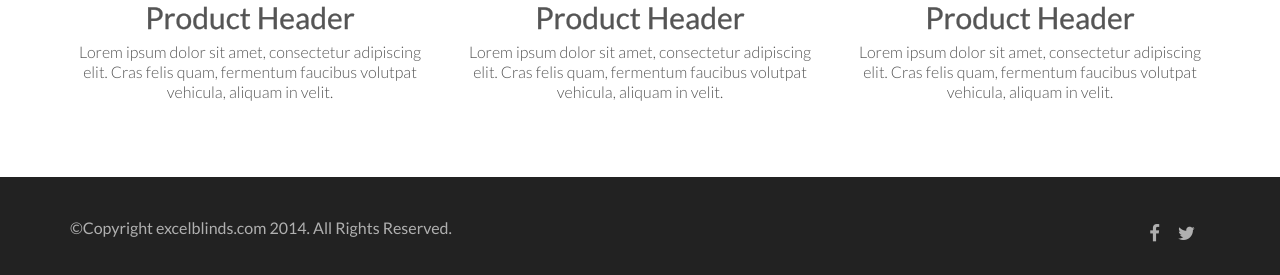
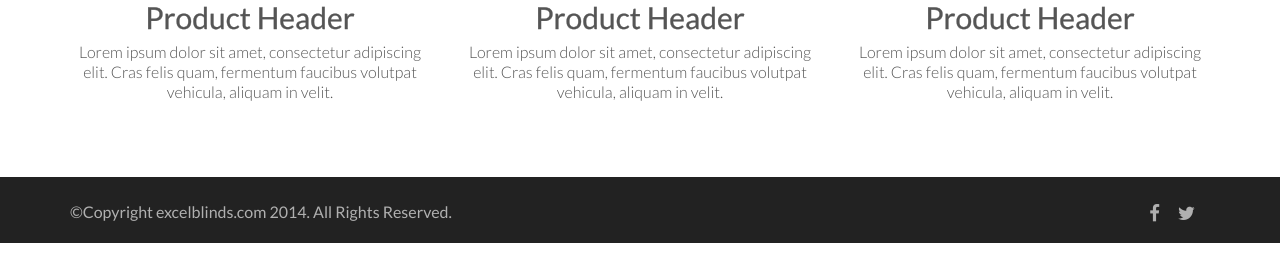
Before and after one commit to godspell/excel-blinds, a PHP site: page /products.html in a window 1280 px wide. Shown: the part 1038-1313 px from the top of the page. After the commit the page ends 1281 px from the top, so only its background shows below. Run offline with PHP 8.4, Linux system fonts and the light colour scheme; style sheets or scripts are compiled from the project's sources; some libraries are stand-ins or nearby versions.

Commit message:
fixed footer height + products page icon link

```diff
--- a/css/style.less
+++ b/css/style.less
@@ -325,20 +325,20 @@ section.page-6 .top h1 {
 /*------------------------- Footer -------------------------*/
 footer {
 	background-color: #222222;
-	min-height: 85px;
+	min-height: 60px;
 	height: auto;
-	line-height: 85px;
+	line-height: 60px;
 	color: #B0B0B0;
 }
 
 footer p {
 	font-size: 16px;
-	line-height: 22px;
-	padding: 40px 0 29px 0
+	line-height: 50px;
+	padding-top: 10px;
 }
 
 footer i{
-	margin-top: 50px;
+	padding-top: 30px;
 	margin-right: 15px;
 	&:hover{
 		color:#fff;
--- a/products.html
+++ b/products.html
@@ -22,7 +22,7 @@
 		<div class="container">
 			<div class="row">
 				<div class="col-sm-4">
-						<a href="#" class="logo"><img alt="logo" src="img/logo.png"></a>
+					<a href="index.html" class="logo"><img alt="logo" src="img/logo.png"></a>
 					<a href="#" id="responsive-btn">
 						<div class="dashes">
 							<span class="dash"></span>
```
Lines whose indentation alone changed are shown as unchanged.
